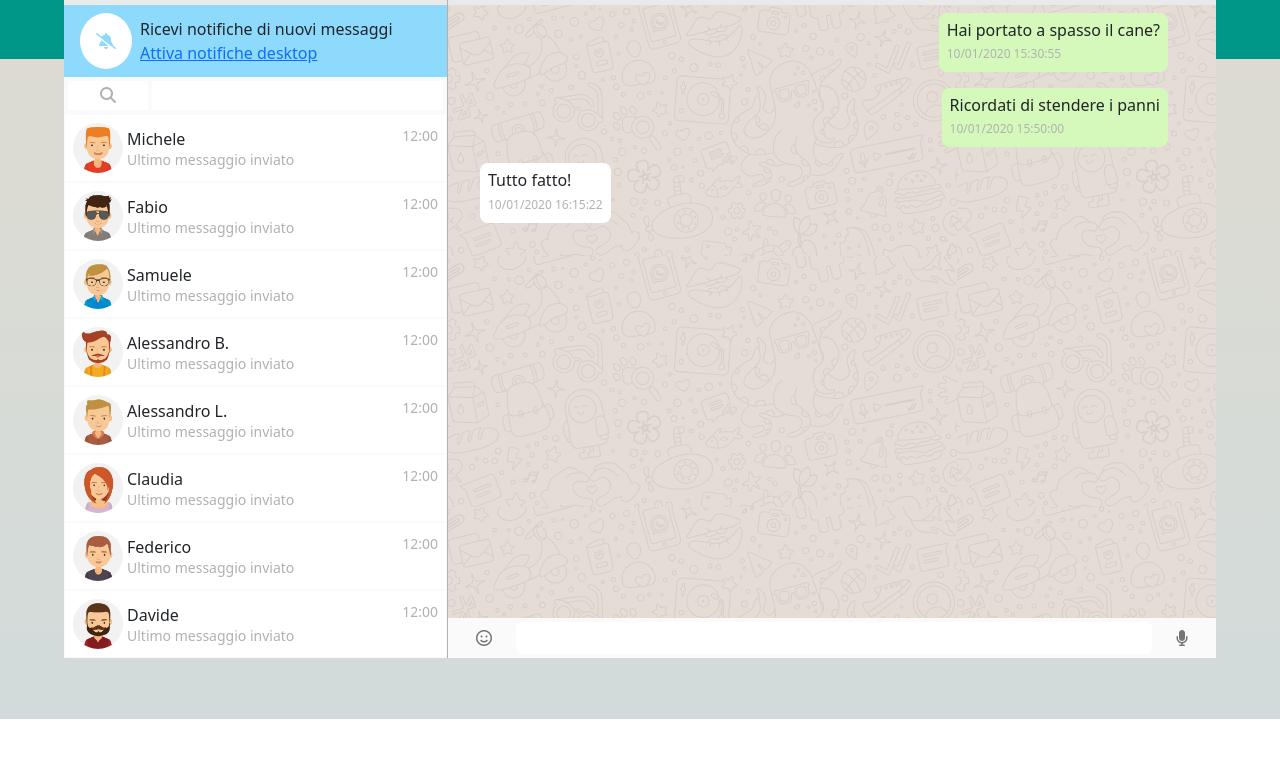
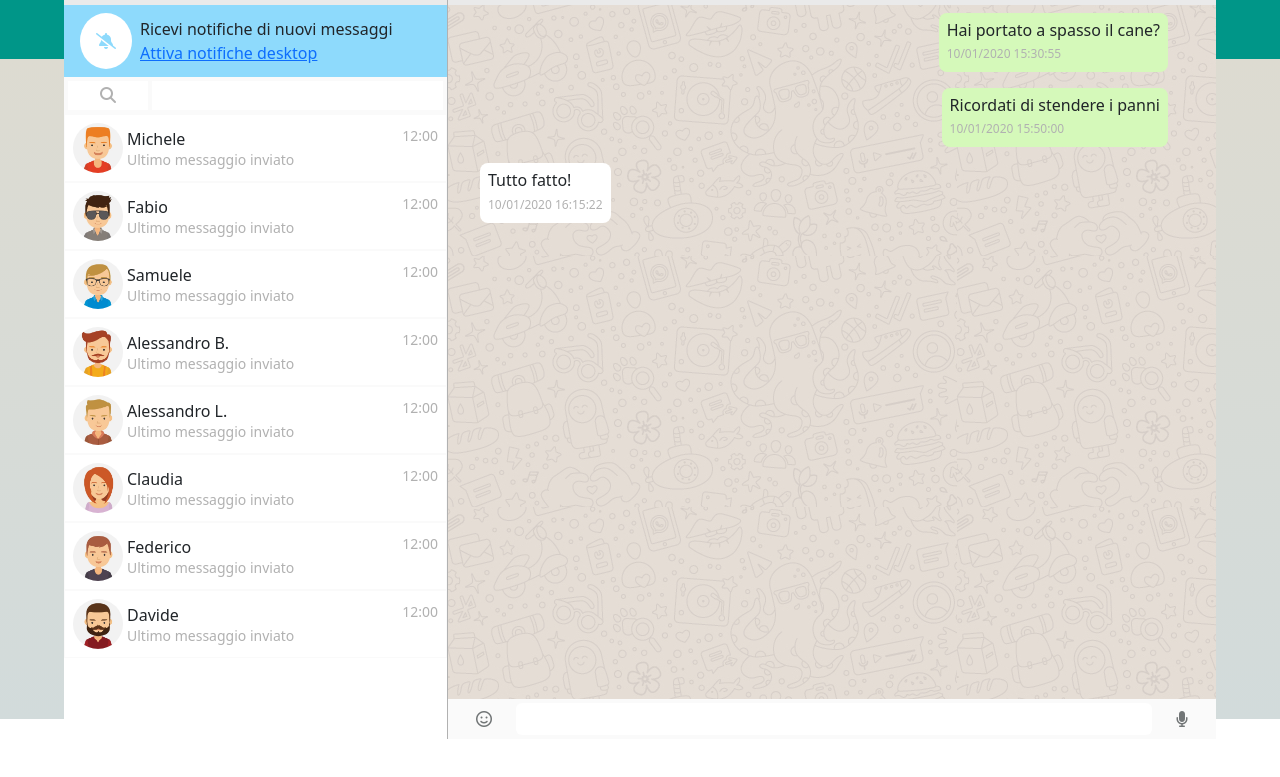
Before and after one commit to Danielateresa/vue-boolzapp, a plain HTML site: page index.html in a window 1280 px wide. Shown: the part 81-858 px from the top of the page. After the commit the page ends 820 px from the top, so only its background shows below. Drawn offline with nearby package versions, Linux system fonts and the light colour scheme.

Commit message:
changed heights

```diff
--- a/assets/css/style.css
+++ b/assets/css/style.css
@@ -71,6 +71,11 @@
 
 
 /*#region common*/
+
+body {
+    height: 100vh;
+}
+
 img {
     height: 50px;
     aspect-ratio: 1/1;
@@ -86,7 +91,7 @@ input {
 
 /*#region main*/
 .main {
-    height: 860px;
+    height: 800px;
     width: 90%;
     position: absolute;
     top: 20px;
@@ -118,6 +123,7 @@ input {
 }
 
 .users_box {
+    height: 100%;
     border-right: 1px solid var(--top-icons-bool);
 }
 
--- a/index.html
+++ b/index.html
@@ -34,7 +34,7 @@
                 <div class="bg_bottom"></div>
 
                 <div class="main">
-                    <div class="row g-0">
+                    <div class="row g-0 h-100">
                         <div class="users_box col-4 white_bg_bool">
                             <div class="left_header d-flex
                                 justify-content-between align-items-center p-2
```
